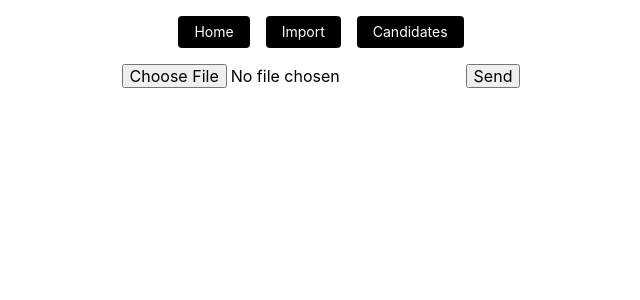
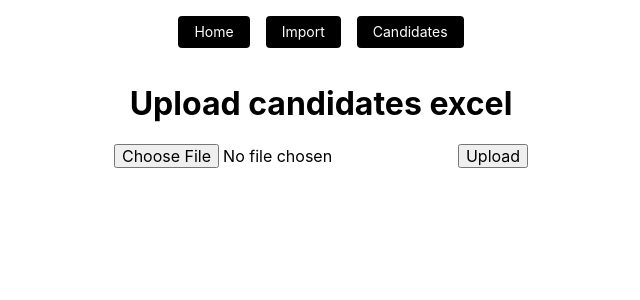
Before and after one commit to kristjanvoolaid/schoolint-frontend, a React (Create React App) app: page /import in a window 1280 px wide. Shown: the top 300 px of the page, without its empty margins (319-959 px from the left). Built offline with nearby package versions, Linux system fonts and the light colour scheme.

Commit message:
excel file sending to backend server

```diff
--- a/package.json
+++ b/package.json
@@ -6,6 +6,7 @@
     "@testing-library/jest-dom": "^5.14.1",
     "@testing-library/react": "^11.2.7",
     "@testing-library/user-event": "^12.8.3",
+    "axios": "^0.22.0",
     "react": "^17.0.2",
     "react-dom": "^17.0.2",
     "react-router-dom": "^5.3.0",
--- /dev/null
+++ b/src/components/candidates-import/ExcelUpload.js
@@ -0,0 +1,46 @@
+import React, { Component } from 'react'
+import axios from 'axios'
+
+class ExcelUpload extends Component {
+    constructor(props) {
+        super(props)
+        this.state = {
+            file: null
+        }
+    }
+
+    onChangeHandler = (e) => {
+        this.setState({
+            file: e.target.files[0]
+        });
+    }
+
+    onClickHandler = () => {
+
+        // TODO: Make proper alerting box or sign that no file is selected. Current solution is for testing
+        if (this.state.file == null) {
+            return alert('No file selected!');
+        }
+
+        const dataToSend = new FormData();
+        dataToSend.append('file', this.state.file);
+
+        // Sending file to backend
+        axios.post("http://localhost:3001/import", dataToSend, {
+        })
+        .then(response => response.statusText)
+        .then(result => console.log(result));
+    }
+
+    render() {
+        return (
+            <div className="tc">
+                <h1>Upload candidates excel</h1>
+                <input type="file" onChange={this.onChangeHandler}/>
+                <button type="button" onClick={this.onClickHandler}>Upload</button>
+            </div>
+        )
+    }
+}
+
+export default ExcelUpload;
--- a/src/components/candidates-import/ImportPage.js
+++ b/src/components/candidates-import/ImportPage.js
@@ -1,10 +1,12 @@
 import React from "react";
-import ExcelImport from "./ExcelImport";
+// import ExcelImport from "./ExcelImport";
+import ExcelUpload from "./ExcelUpload";
 
 const Importpage = () => {
     return (
         <div>
-            <ExcelImport />
+            {/* <ExcelImport /> */}
+            <ExcelUpload />
         </div>
     )
 }
```
Also changed, not shown: 1 other file (tests, documents, lock files or other folders).
